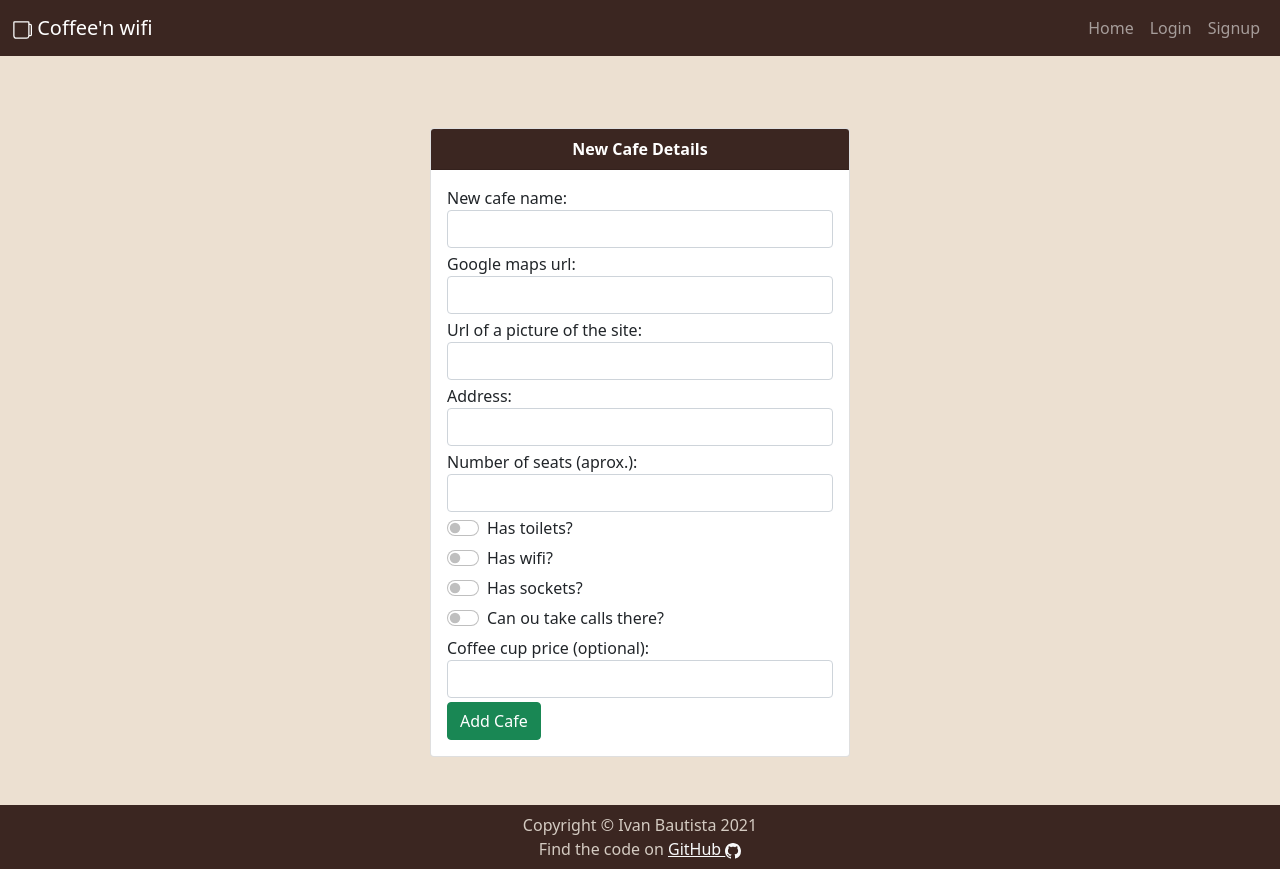
After one commit to ivanbaug/coffee-wifi-site, a Flask app: page /add-cafe in a window 1280 px wide. The commit adds this page. Run offline with Flask 2, Linux system fonts and the light colour scheme; some libraries are stand-ins or nearby versions.

Commit message:
add new cafe form

```diff
--- a/project/forms.py
+++ b/project/forms.py
@@ -10,22 +10,49 @@ from wtforms import (
 from wtforms.validators import DataRequired, Email, URL, EqualTo, InputRequired
 from wtforms.fields import DecimalField, EmailField
 
+
 class NewUserForm(FlaskForm):
     name = StringField("Your Name:", validators=[DataRequired()])
-    email = EmailField("Your email:", validators=[DataRequired(), Email(
-        "This field requires a valid email address")])
-    password = PasswordField("Password:", validators=[
-                             InputRequired(), EqualTo('confirm', message='Passwords must match')])
-    confirm = PasswordField('Repeat Password', validators=[InputRequired()])
+    email = EmailField(
+        "Your email:",
+        validators=[DataRequired(), Email("This field requires a valid email address")],
+    )
+    password = PasswordField(
+        "Password:",
+        validators=[
+            InputRequired(),
+            EqualTo("confirm", message="Passwords must match"),
+        ],
+    )
+    confirm = PasswordField("Repeat Password", validators=[InputRequired()])
     submit = SubmitField("Sign Up!")
 
 
 class LoginForm(FlaskForm):
-    email = EmailField("Your email:", validators=[DataRequired(), Email(
-        "This field requires a valid email address")])
+    email = EmailField(
+        "Your email:",
+        validators=[DataRequired(), Email("This field requires a valid email address")],
+    )
     password = PasswordField("Password:", validators=[InputRequired()])
     remember = BooleanField("Remember me")
     submit = SubmitField("Log In")
 
+
 # TODO: New cafe form
+
+
+class NewCafeForm(FlaskForm):
+    name = StringField("New cafe name:", validators=[DataRequired()])
+    map_url = StringField("Google maps url:", validators=[DataRequired()])
+    img_url = StringField("Url of a picture of the site:", validators=[DataRequired()])
+    location = StringField("Address:", validators=[DataRequired()])
+    seats = StringField("Number of seats (aprox.):", validators=[DataRequired()])
+    has_toilet = BooleanField("Has toilets?")
+    has_wifi = BooleanField("Has wifi?")
+    has_sockets = BooleanField("Has sockets?")
+    can_take_calls = BooleanField("Can ou take calls there?")
+    price = StringField("Coffee cup price (optional):")
+    submit = SubmitField("Add Cafe")
+
+
 # TODO: New comment form
--- a/project/static/css/styles.css
+++ b/project/static/css/styles.css
@@ -9,6 +9,20 @@ body {
   background-color: #3b2621;
 }
 
+.card-header-custom {
+  background-color: #3b2621;
+}
+
+.new-cafe-card {
+  min-width: 420px;
+}
+
+@media (min-width: 992px) {
+  .new-cafe-card {
+    max-width: 720px;
+  }
+}
+
 footer {
   padding: 1rem;
   text-align: center;
--- a/project/templates/footer.html
+++ b/project/templates/footer.html
@@ -5,7 +5,7 @@
     Copyright © Ivan Bautista <span id="cdate">2021</span>
   </div>
   <div class="text-center">
-    Built from scratch - Find the code on
+    Find the code on
     <a href="https://github.com/ivanbaug" class="link-light"> GitHub
       <svg xmlns="http://www.w3.org/2000/svg" width="16" height="16" fill="currentColor" class="bi bi-github icon-link"
         viewBox="0 0 16 16">
--- a/project/templates/navbar.html
+++ b/project/templates/navbar.html
@@ -14,24 +14,35 @@
     </button>
     <div class="collapse navbar-collapse" id="navbarTogglerDemo02">
       <ul class="navbar-nav me-auto mb-2 mb-lg-0">
-        <!-- <li class="nav-item">
-          <a class="nav-link" href="#">Link</a>
-        </li> -->
-        <li class="navbar-text"> Welcome back, username.</li>
+        {% if current_user.is_authenticated %}
+        <li class="navbar-text"> Welcome back, {{current_user.name}}.</li>
+        {% endif %}
       </ul>
       <ul class="navbar-nav mb-2 mb-lg-0">
         <li class="nav-item">
-          <a class="nav-link" href="#">My sites</a>
+          <a class="nav-link" href="{{ url_for('main.index') }}">Home</a>
+        </li>
+        {% if current_user.is_authenticated %}
+        <li class="nav-item">
+          <a class="nav-link" href="{{ url_for('main.index') }}">My sites</a>
         </li>
         <li class="nav-item">
-          <a class="nav-link" href="#">Login</a>
+          <a class="nav-link" href="{{ url_for('main.new_cafe') }}">Add new site</a>
+        </li>
+        {% endif %}
+        {% if not current_user.is_authenticated %}
+        <li class="nav-item">
+          <a class="nav-link" href="{{ url_for('auth.login') }}">Login</a>
         </li>
         <li class="nav-item">
-          <a class="nav-link" href="#">Signup</a>
+          <a class="nav-link" href="{{ url_for('auth.signup') }}">Signup</a>
         </li>
+        {% endif %}
+        {% if current_user.is_authenticated %}
         <li class="nav-item">
-          <a class="nav-link" href="#">Logout</a>
+          <a class="nav-link" href="{{ url_for('auth.logout') }}">Logout</a>
         </li>
+        {% endif %}
       </ul>
     </div>
   </div>
--- /dev/null
+++ b/project/templates/new_cafe.html
@@ -0,0 +1,73 @@
+{% extends "base.html" %}
+{% block content %}
+
+<br>
+
+
+<div class="card mx-auto my-5 new-cafe-card">
+  <div class="card-header text-white text-center card-header-custom">
+    <strong>New Cafe Details</strong>
+  </div>
+  <div class="card-body ">
+    {% with messages = get_flashed_messages() %}
+    {% if messages %}
+    {% for message in messages %}
+    <div class="alert alert-danger" role="alert">
+      {{ message }}
+    </div>
+    {% endfor %}
+    {% endif %}
+    {% endwith %}
+    <form method="POST" action="/new-cafe" class="d-grid gap-1">
+      {{ form.csrf_token }}
+      <div class="form-group">
+        <label>{{form.name.label}}</label>
+        {{ form.name(class='form-control') }}
+      </div>
+      <div class="form-group">
+        <label>{{form.map_url.label}}</label>
+        {{ form.map_url(class='form-control') }}
+      </div>
+      <div class="form-group">
+        <label>{{form.img_url.label}}</label>
+        {{ form.img_url(class='form-control') }}
+      </div>
+      <div class="form-group">
+        <label>{{form.location.label}}</label>
+        {{ form.location(class='form-control') }}
+      </div>
+      <div class="form-group">
+        <label>{{form.seats.label}}</label>
+        {{ form.seats(class='form-control') }}
+      </div>
+      <div class="form-check form-switch">
+        {{ form.has_toilet(class='form-check-input',) }}
+        <label>{{form.has_toilet.label}}</label>
+      </div>
+      <div class="form-check form-switch">
+        {{ form.has_wifi(class='form-check-input',) }}
+        <label>{{form.has_wifi.label}}</label>
+      </div>
+      <div class="form-check form-switch">
+        {{ form.has_sockets(class='form-check-input',) }}
+        <label>{{form.has_sockets.label}}</label>
+      </div>
+      <div class="form-check form-switch">
+        {{ form.can_take_calls(class='form-check-input',) }}
+        <label>{{form.can_take_calls.label}}</label>
+      </div>
+      <div class="form-group">
+        <label>{{form.price.label}}</label>
+        {{ form.price(class='form-control') }}
+      </div>
+      <div class="float-right">
+        {{ form.submit(class='btn btn-success') }}
+      </div>
+    </form>
+  </div>
+</div>
+
+
+
+
+{% endblock content %}
--- a/project/templates/signup.html
+++ b/project/templates/signup.html
@@ -1,7 +1,7 @@
 {% extends "base.html" %}
 {% block content %}
-<div class="card mx-auto" style="max-width: 30rem;">
-  <div class="card-header text-white text-center">
+<div class="card mx-auto my-5">
+  <div class="card-header text-white text-center card-header-custom">
     <strong>Signup</strong>
   </div>
   <div class="card-body">
@@ -12,7 +12,7 @@
     </div>
     {% endif %}
     {% endwith %}
-    <form method="POST" action="/signup">
+    <form method="POST" action="/signup" class="d-grid gap-3">
       {{ form.csrf_token }}
       <div class="form-group">
         {{ form.name(class='form-control', placeholder='Your Name') }}
--- a/project/views.py
+++ b/project/views.py
@@ -1,6 +1,15 @@
 import os
 from flask import Blueprint, redirect, render_template, request, url_for, flash
+from flask_login import (
+    UserMixin,
+    login_user,
+    LoginManager,
+    login_required,
+    current_user,
+    logout_user,
+)
 
+from project.forms import NewCafeForm
 from .models import Cafe
 
 # from . import db
@@ -14,3 +23,13 @@ main = Blueprint("main", __name__)
 def index():
     cafes = Cafe.query.all()
     return render_template("index.html", all_cafes=cafes)
+
+
+@login_required
+@main.route("/add-cafe", methods=["GET", "POST"])
+def new_cafe():
+    form = NewCafeForm()
+    if form.validate_on_submit():
+        print("hi")
+
+    return render_template("new_cafe.html", form=form)
```
Also changed, not shown: project/auth.py (+11 -5 lines), project/templates/login.html (+8 -4 lines).
